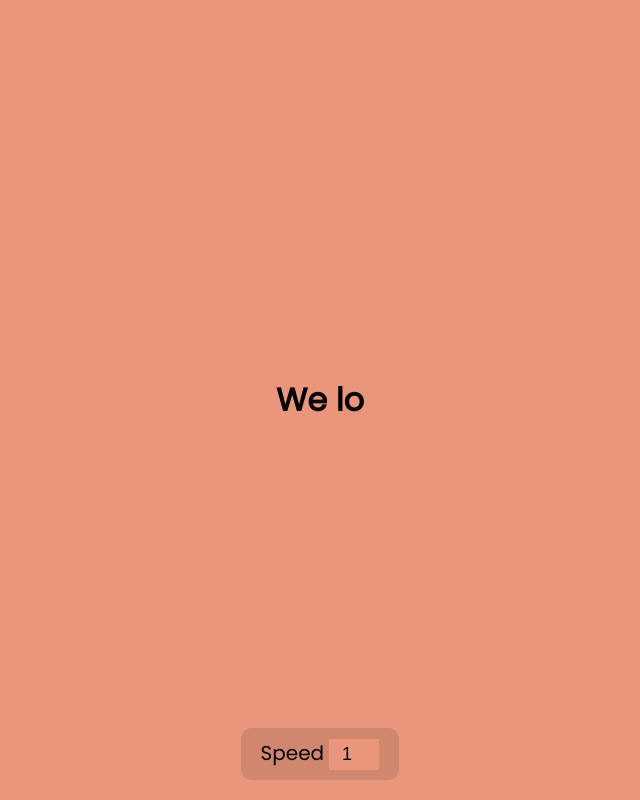
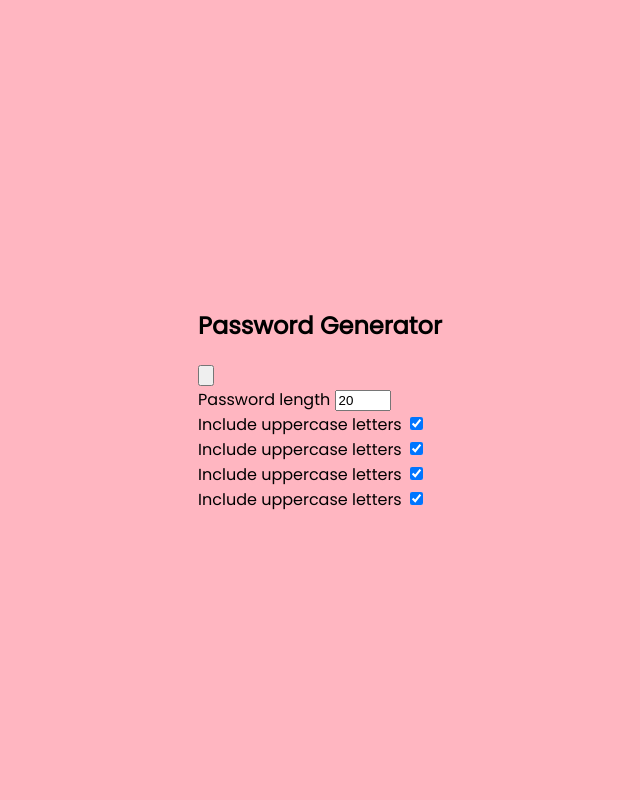
Before and after one commit to alexsjob89/my-content, a PHP site: page / in a window 1280 px wide. Shown: the whole page, without its empty margins (320-960 px from the left). Run offline with PHP 8.4, Linux system fonts and the light colour scheme; some libraries are stand-ins or nearby versions.

Commit message:
starting a new project: password generator

```diff
--- a/index.css
+++ b/index.css
@@ -4,7 +4,7 @@
 }
 
 body {
-    background-color: darksalmon;
+    background-color: lightpink;
     font-family: 'Poppins', sans-serif;
     display: flex;
     align-items: center;
@@ -14,25 +14,3 @@ body {
     overflow: hidden;
     margin: 0;
 }
-
-div {
-    position: absolute;
-    bottom: 20px;
-    background: rgba(0, 0, 0, 0.1);
-    padding: 10px 20px;
-    font-size: 20px;
-    border-radius: 10px;
-}
-
-input {
-    width: 50px;
-    padding: 5px;
-    font-size: 18px;
-    background-color: darksalmon;
-    border: none;
-    text-align: center;
-}
-
-input:focus {
-    outline: none;
-}
--- a/index.htm
+++ b/index.htm
@@ -6,15 +6,43 @@
     <meta name="viewport" content="width=device-width, initial-scale=1.0">
     <link rel="stylesheet" href="index.css">
     <script src="https://kit.fontawesome.com/305c75402b.js" crossorigin="anonymous"></script>
-    <title>Double Click Heart</title>
+    <title>Password Generator</title>
 </head>
 
 <body>
-    <h1 id="text">Starting...</h1>
+    <div class="container">
+        <h2>Password Generator</h2>
+        <div class="result-container">
+            <span class="result"></span>
+            <button class="btn" id="clipboard">
+             <i class="far far-clipboard"></i>
+         </button>
+        </div>
+        <div class="settings">
+            <div class="setting">
+                <label>Password length</label>
+                <input type="number" id="length" min="4" max="20" value="20">
+            </div>
+            <div class="setting">
+                <label>Include uppercase letters</label>
+                <input type="checkbox" id="uppercase" checked>
+            </div>
 
-    <div>
-        <label for="speed">Speed</label>
-        <input type="number" name="speed" id="speed" value="1" min="1" max="10" step="1">
+            <div class="setting">
+                <label>Include uppercase letters</label>
+                <input type="checkbox" id="uppercase" checked>
+            </div>
+
+            <div class="setting">
+                <label>Include uppercase letters</label>
+                <input type="checkbox" id="uppercase" checked>
+            </div>
+
+            <div class="setting">
+                <label>Include uppercase letters</label>
+                <input type="checkbox" id="uppercase" checked>
+            </div>
+        </div>
     </div>
 
     <script src="https://cdnjs.cloudflare.com/ajax/libs/axios/0.27.2/axios.min.js" integrity="sha512-odNmoc1XJy5x1TMVMdC7EMs3IVdItLPlCeL5vSUPN2llYKMJ2eByTTAIiiuqLg+GdNr9hF6z81p27DArRFKT7A==" crossorigin="anonymous" referrerpolicy="no-referrer"></script>
--- a/index.js
+++ /dev/null
@@ -1,20 +0,0 @@
-const textEl = document.getElementById('text')
-const speedEl = document.getElementById('speed')
-const text = 'We love Programing'
-let idx = 1
-let speed = 300 / speedEl.value
-
-writeText()
-
-function writeText() {
-    textEl.innerText = text.slice(0, idx)
-
-    idx++
-    if (idx > text.length) {
-        idx = 1
-    }
-
-    setTimeout(writeText, speed)
-}
-
-speedEl.addEventListener('input', (e) => speed = 300 / e.target.value)
```
